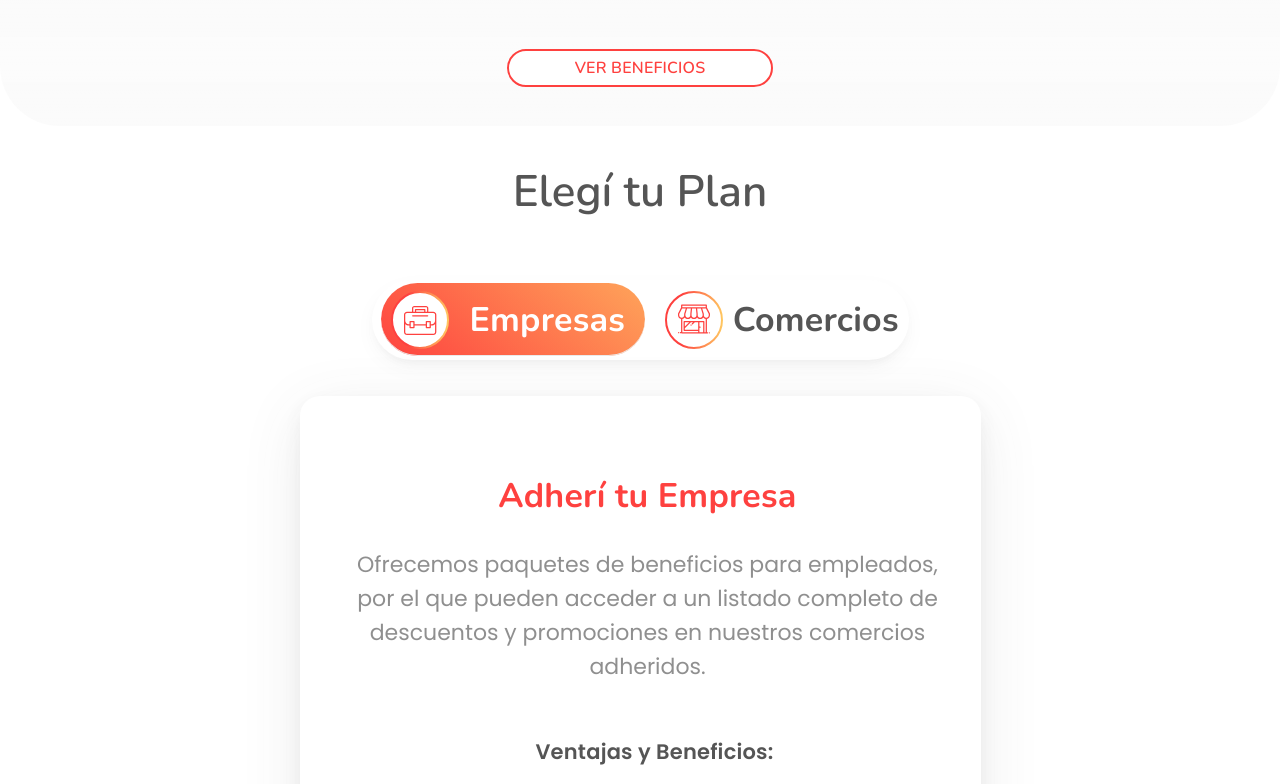
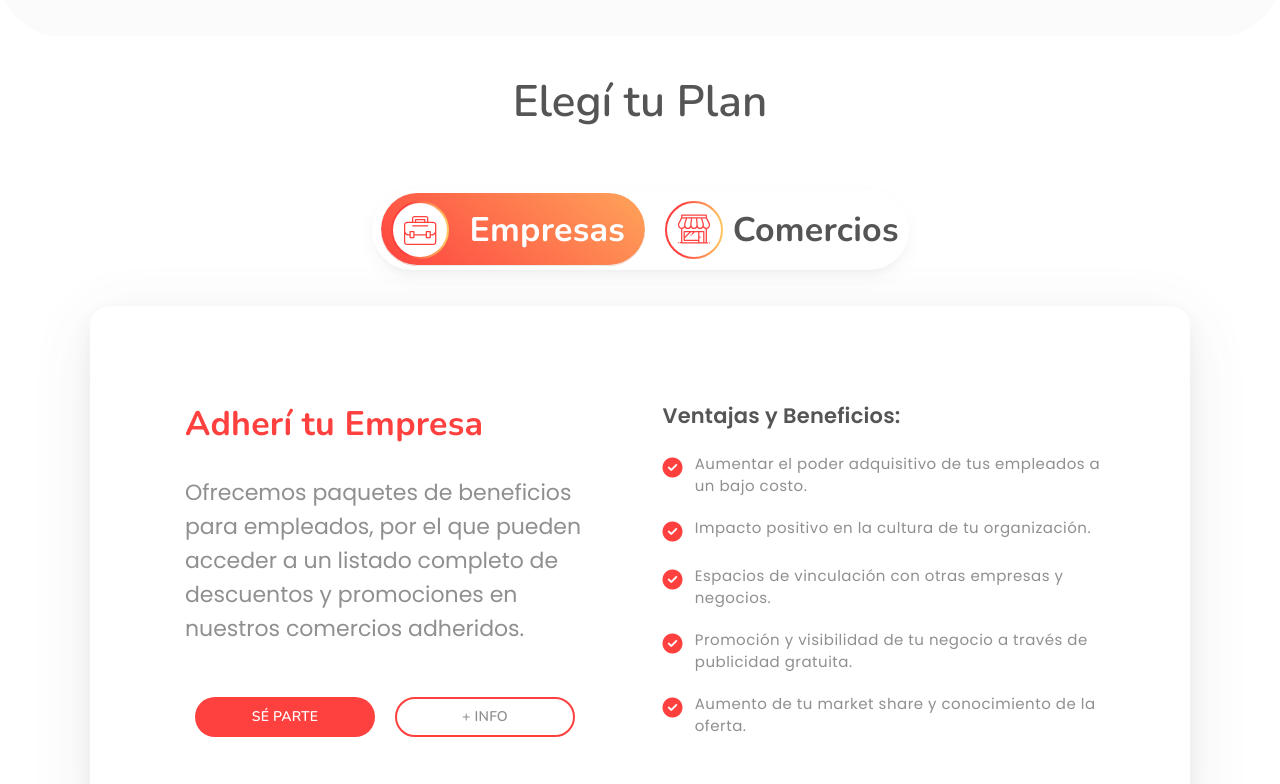
Before and after one commit to fedetanco22/redES, a website: page index.html in a window 1280 px wide. Shown: the part 2016-2800 px from the top of the page. Drawn offline with nearby package versions, Linux system fonts and the light colour scheme.

Commit message:
Desktop PLanes

```diff
--- a/index.html
+++ b/index.html
@@ -121,7 +121,7 @@
                 <div class="container section__container">
                     <div class="titulos">
                         <h3 class="titulos--ppal titulos--REB">¿Qué es REB?</h3>
-                        <p class="titulos--sub titulos--REB">Red ES Beneficio.</p>
+                        <p class="titulos--sub ">Red ES Beneficio.</p>
                     </div>
 
                     <!-- ! Seccion CANVAS -->
--- a/js/slides.js
+++ b/js/slides.js
@@ -14,7 +14,7 @@ $(document).ready(function () {
     infinite: true,
     responsive: [
       {
-        breakpoint: 992,
+        breakpoint: 1200,
         settings: {},
       },
     ],
--- a/scss/components/_tabs.scss
+++ b/scss/components/_tabs.scss
@@ -50,7 +50,7 @@
 }
 
 .show {
-    display: block !important;
+    display: flex !important;
     opacity: 1 !important;
     transition: all 1000 ease-in;
 
@@ -193,8 +193,6 @@
             }
 
             &__items {
-
-
                 &--p {
                     @include body1;
                     width: 525px;
@@ -233,3 +231,59 @@
     }
 
 }
+
+@media screen and (min-width: 1200px) {
+
+    .tab-1-content-grid,
+    .tab-2-content-grid {
+        width: 100%;
+    }
+
+    .tab {
+        display: flex;
+        flex-flow: row wrap;
+        align-items: flex-start;
+        width: 1100px;
+        padding: 98px 78px 34px 95px;
+
+        &__content {
+            width: 50%;
+            display: flex;
+            flex-direction: column;
+            align-items: flex-start;
+            margin: 0px;
+
+            &__txt {
+                text-align: left;
+                width: auto;
+                padding-right: 40px;
+            }
+
+            &--ctx {
+                width: 50%;
+                display: flex;
+                flex-direction: column;
+                align-items: flex-start;
+                margin-bottom: 0px;
+            }
+
+            &__items {
+                &--p {
+                    width: auto;
+                }
+            }
+
+
+        }
+
+        &__btn {
+            transform: translateY(-150%);
+
+            // &__container {
+            //     margin: 0 10px;
+
+            // }
+        }
+    }
+
+}
--- a/scss/components/_titulos.scss
+++ b/scss/components/_titulos.scss
@@ -99,11 +99,12 @@
             }
         }
 
-
+        &--REB {
+            margin-bottom: 25px;
+        }
 
         &--sub {
             @include h6-phone;
-
         }
 
         &--p {
@@ -140,10 +141,9 @@
 }
 
 @media screen and (min-width: 1200px) {
-    .titulos {
-        &--REB {
-            margin-bottom: 25px;
+    .titulos__elegirnos {
+        &--p {
+            width: 930px;
         }
-
     }
 }
--- a/scss/layouts/_sections.scss
+++ b/scss/layouts/_sections.scss
@@ -78,7 +78,7 @@
 
     .section {
         &-card {
-            padding: 150px 0 39.5px 0;
+            padding: 107px 0 39.5px 0;
             // text-align: center;
         }
 
@@ -88,7 +88,7 @@
 
         &__canvas {
             position: relative;
-            width: 100%;
+            // width: 97%;
         }
 
         &__abs {
@@ -166,9 +166,6 @@
             }
         }
 
-        //  &__abs {
-        //      transform: translate(-15px, -377px);
-        //  }
     }
 }
 
```
Also changed, not shown: css/style.css.
